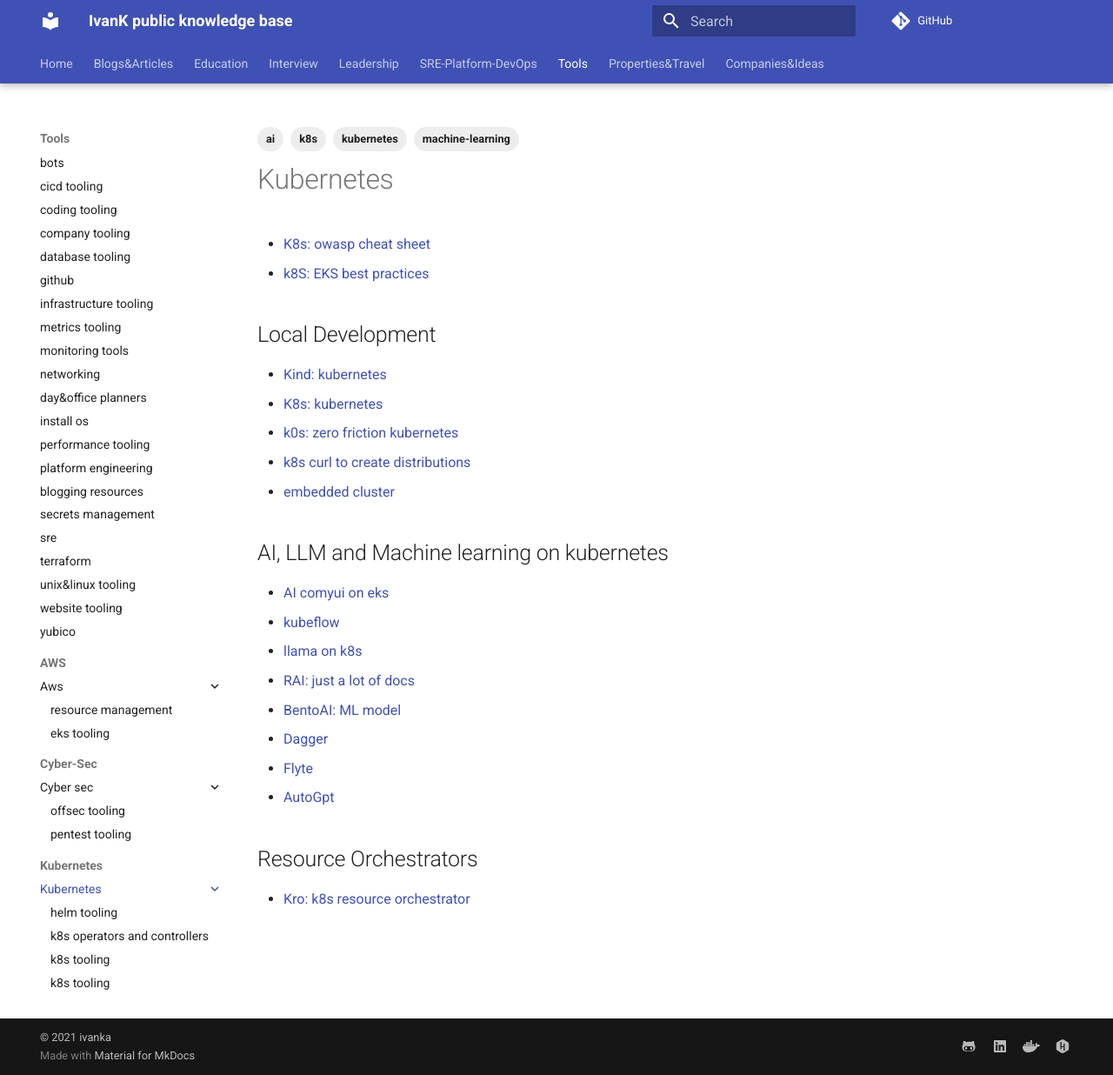
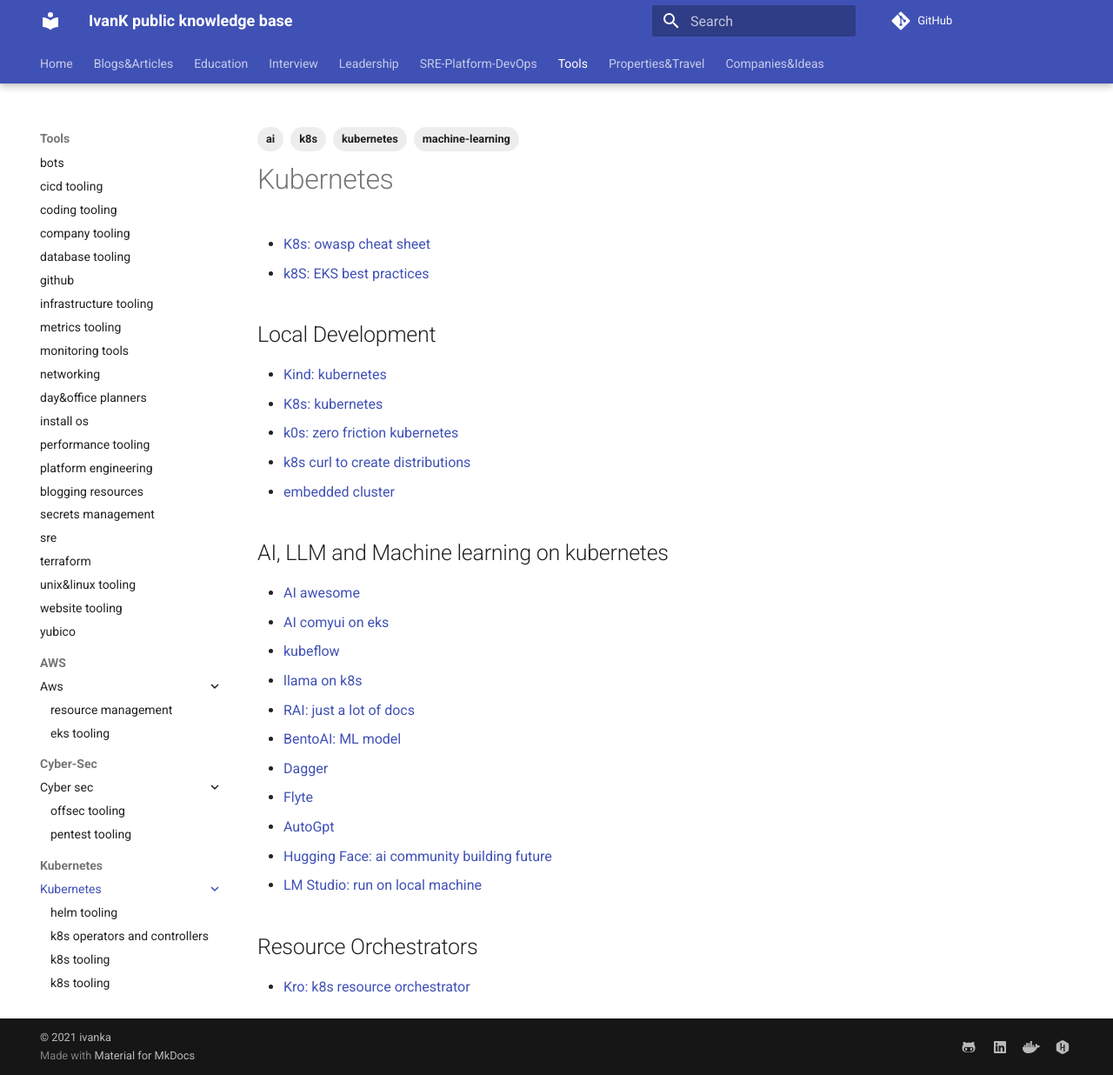
Before and after one commit to ivankatliarchuk/knowledge-base, an MkDocs documentation site: the page built from docs/tools/kubernetes/index.md, in a window 1280 px wide and 1236 px high. Shown: the whole window at 87% size. Built offline with MkDocs 1.6.1 and Material for MkDocs 9.7.7, drawn with Linux system fonts in a browser that asks for light colours; comment, search, counter and statistics services are not loaded.

Commit message:
chore added AI tools
Signed-off-by: ivan katliarchuk <ivan.katliarchuk@gmail.com>

```diff
--- a/docs/tools/kubernetes/index.md
+++ b/docs/tools/kubernetes/index.md
@@ -21,6 +21,7 @@
 
 ## AI, LLM and Machine learning on kubernetes
 
+- [AI awesome](https://github.com/ik-artificial-ai/awesome-artificial-intelligence-fork)
 - [AI comyui on eks](https://github.com/aws-samples/comfyui-on-eks)
 - [kubeflow](https://github.com/kubeflow)
 - [llama on k8s](https://docs.lambdalabs.com/education/large-language-models/k8s-ollama-llama-3-2/)
@@ -29,6 +30,8 @@
 - [Dagger](https://docs.dagger.io/)
 - [Flyte](https://github.com/ik-artificial-ai/flyte-ml-fork)
 - [AutoGpt](https://github.com/Significant-Gravitas/AutoGPT)
+- [Hugging Face: ai community building future](https://huggingface.co/)
+- [LM Studio: run on local machine](https://lmstudio.ai/)
 
 ## Resource Orchestrators
 
```
